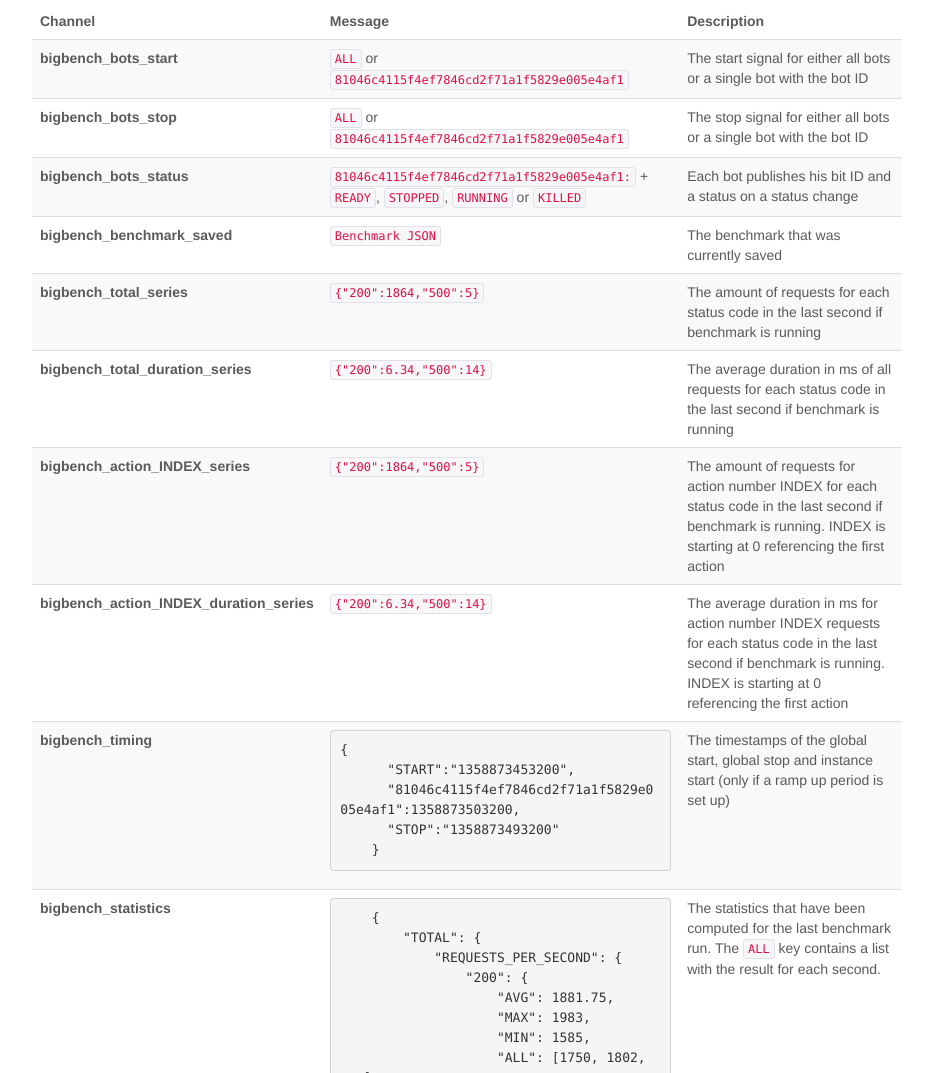
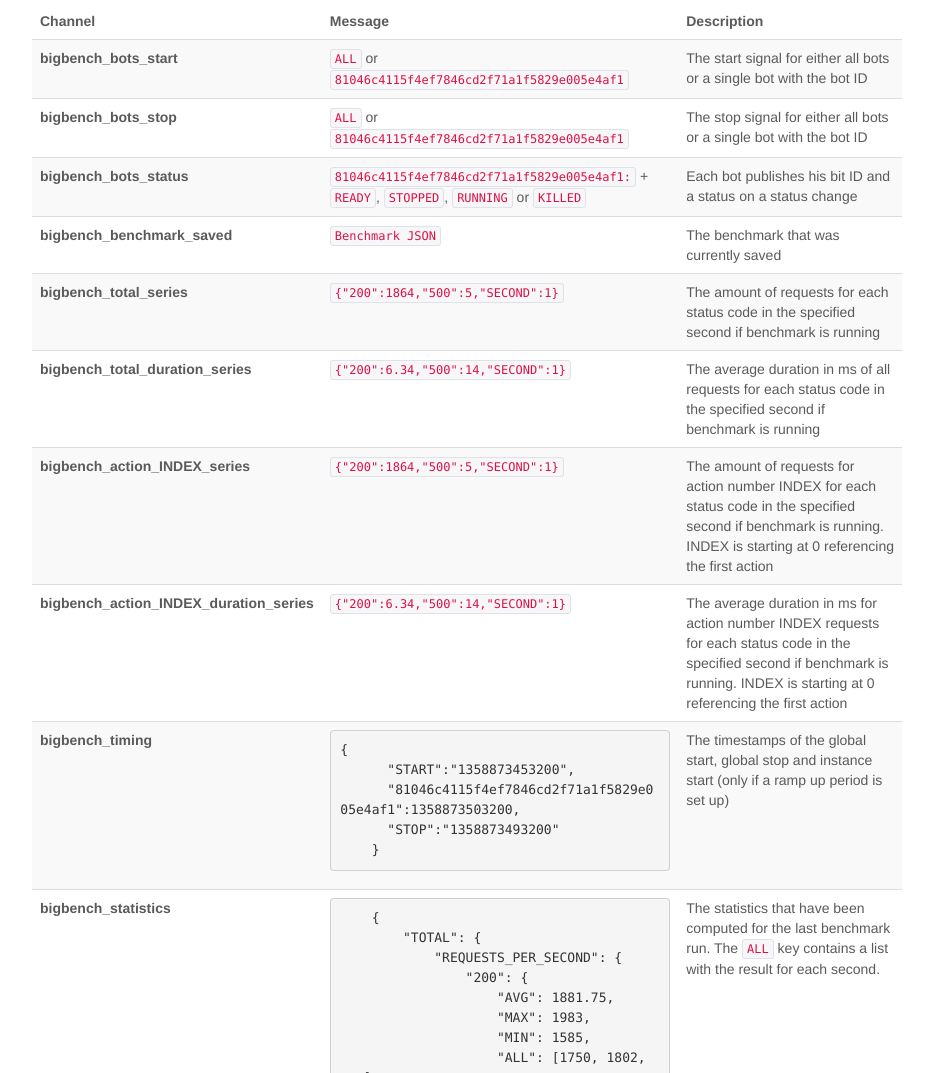
Before and after one commit to mwaylabs/bigbench.js, a plain HTML site: page index.html in a window 1280 px wide. Shown: the part 6294-7367 px from the top of the page, without its empty margins (323-1256 px from the left). Drawn offline with nearby package versions, Linux system fonts and the light colour scheme.

Commit message:
added second specification for pub-sub in description

```diff
--- a/index.html
+++ b/index.html
@@ -489,23 +489,23 @@
                 </tr>
                 <tr>
                   <td><b>bigbench_total_series</b></td>
-                  <td><code>{"200":1864,"500":5}</code></td>
-                  <td>The amount of requests for each status code in the last second if benchmark is running</td>
+                  <td><code>{"200":1864,"500":5,"SECOND":1}</code></td>
+                  <td>The amount of requests for each status code in the specified second if benchmark is running</td>
                 </tr>
                 <tr>
                   <td><b>bigbench_total_duration_series</b></td>
-                  <td><code>{"200":6.34,"500":14}</code></td>
-                  <td>The average duration in ms of all requests for each status code in the last second if benchmark is running</td>
+                  <td><code>{"200":6.34,"500":14,"SECOND":1}</code></td>
+                  <td>The average duration in ms of all requests for each status code in the specified second if benchmark is running</td>
                 </tr>
                 <tr>
                   <td><b>bigbench_action_INDEX_series</b></td>
-                  <td><code>{"200":1864,"500":5}</code></td>
-                  <td>The amount of requests for action number INDEX for each status code in the last second if benchmark is running. INDEX is starting at 0 referencing the first action</td>
+                  <td><code>{"200":1864,"500":5,"SECOND":1}</code></td>
+                  <td>The amount of requests for action number INDEX for each status code in the specified second if benchmark is running. INDEX is starting at 0 referencing the first action</td>
                 </tr>
                 <tr>
                   <td><b>bigbench_action_INDEX_duration_series</b></td>
-                  <td><code>{"200":6.34,"500":14}</code></td>
-                  <td>The average duration in ms for action number INDEX requests for each status code in the last second if benchmark is running. INDEX is starting at 0 referencing the first action</td>
+                  <td><code>{"200":6.34,"500":14,"SECOND":1}</code></td>
+                  <td>The average duration in ms for action number INDEX requests for each status code in the specified second if benchmark is running. INDEX is starting at 0 referencing the first action</td>
                 </tr>
                 <tr>
                   <td><b>bigbench_timing</b></td>
```
